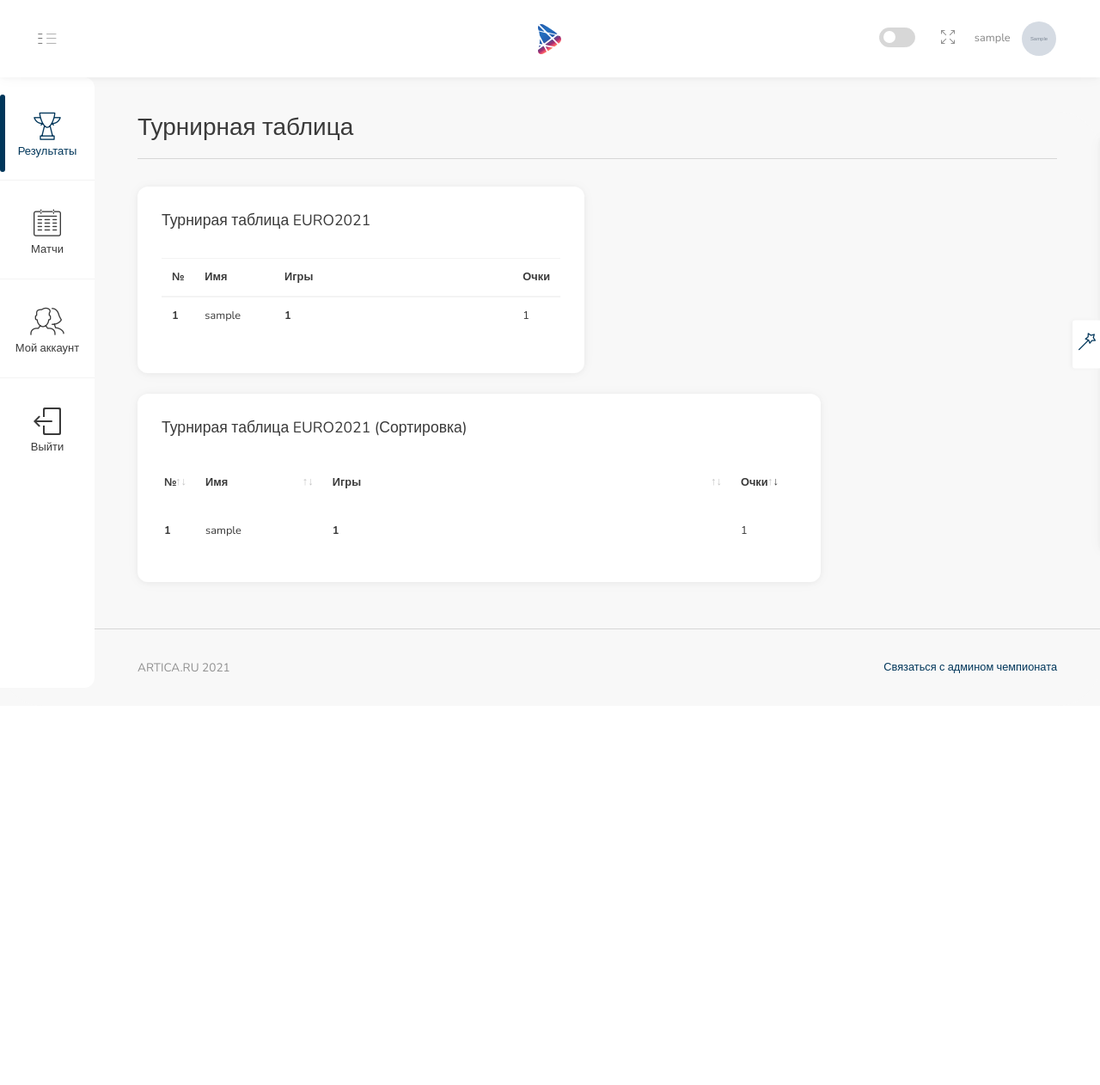
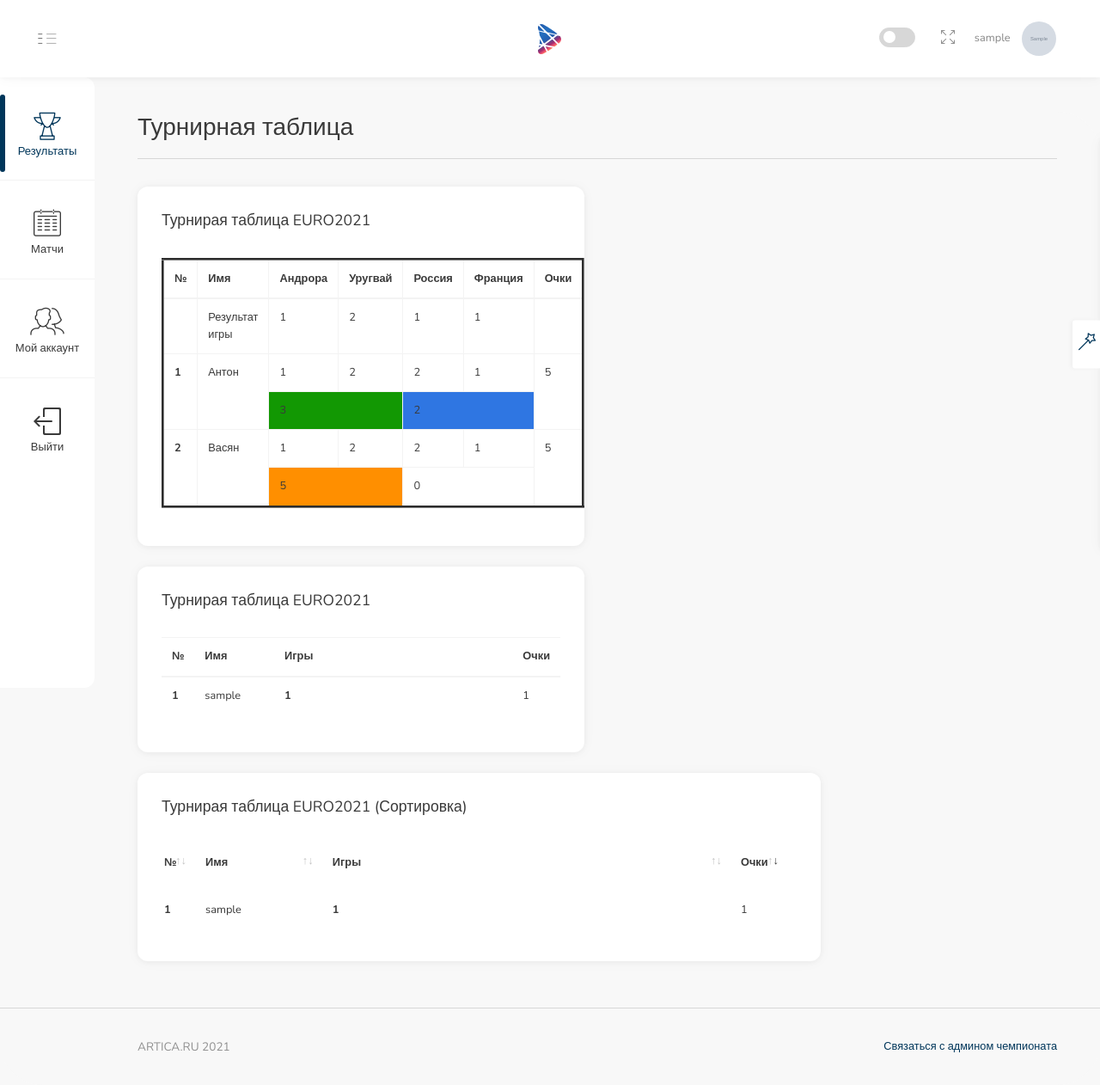
Before and after one commit to zhmaylovv/bets, a Flask app: page / in a window 1280 px wide. Shown: the whole page at 86% size. Before the commit the page ends 783 px from the top, so only its background shows below. Run offline with Flask 2, Linux system fonts and the light colour scheme; a user stored in the database is signed in; tables that the repository leaves empty hold one stand-in row (values such as "Sample post"); grey boxes marked "Sample" are stand-in pictures; lists and menus that the app fills with data are empty.

Commit message:
Newstlye of table

```diff
--- a/app/templates/bets.html
+++ b/app/templates/bets.html
@@ -47,6 +47,70 @@
                             </div>
             </div>
 </div-->
+
+<!--Это тестовая таблица для бекэа-->
+
+<div class="row">
+    <div class="col-lg-6 col-md-6 mb-4">
+        <div class="card">
+            <div class="card-body">
+                <h5 class="card-title">Турнирая таблица EURO2021</h5>
+                <table border="3" width="100%" class="table">
+                    <thead>
+                        <tr>
+                            <th width="5px;" scope="col">№</th>
+                            <th width="20%;"scope="col">Имя</th>
+                            <th scope="col">Андрора</th>
+                            <th scope="col">Уругвай</th>
+                            <th scope="col">Россия</th>
+                            <th scope="col">Франция</th>
+                            <th width="15px;"scope="col">Очки</th>
+                        </tr>
+                    </thead>
+                    <tbody>
+                     <tr>
+                            <th></th>
+                            <td>Результат игры</td>
+                            <td>1</td>
+                            <td>2</td>
+                            <td>1</td>
+                            <td>1</td>
+                            <td></td>
+                        </tr>
+                     <tr>
+                            <th rowspan="3">1</th>
+                            <td rowspan="3">Антон</td>
+                            <td>1</td>
+                            <td>2</td>
+                            <td>2</td>
+                            <td>1</td>
+                            <td rowspan="3">5</td>
+                        </tr>
+                     <tr>
+                     <tr>
+                            <td style="background-color: #129803;" colspan="2">3</td><td style="background-color: #2f76e2;"colspan="2">2</td>
+                        </tr>
+                     <tr>
+                            <th rowspan="3">2</th>
+                            <td rowspan="3">Васян</td>
+                            <td>1</td>
+                            <td>2</td>
+                            <td>2</td>
+                            <td>1</td>
+                            <td rowspan="3">5</td>
+                        </tr>
+                     <tr>
+                     <tr>
+                            <td style="background-color: #ff8f00;" colspan="2">5</td><td colspan="2">0</td>
+                        </tr>
+                    </tbody>
+                </table>
+            </div>
+        </div>
+    </div>
+</div>
+
+
 <div class="row">
     <div class="col-lg-6 col-md-6 mb-4">
         <div class="card">
@@ -152,4 +216,5 @@
         </div>
     </div>
 </div>
+
 {% endblock %}
```
